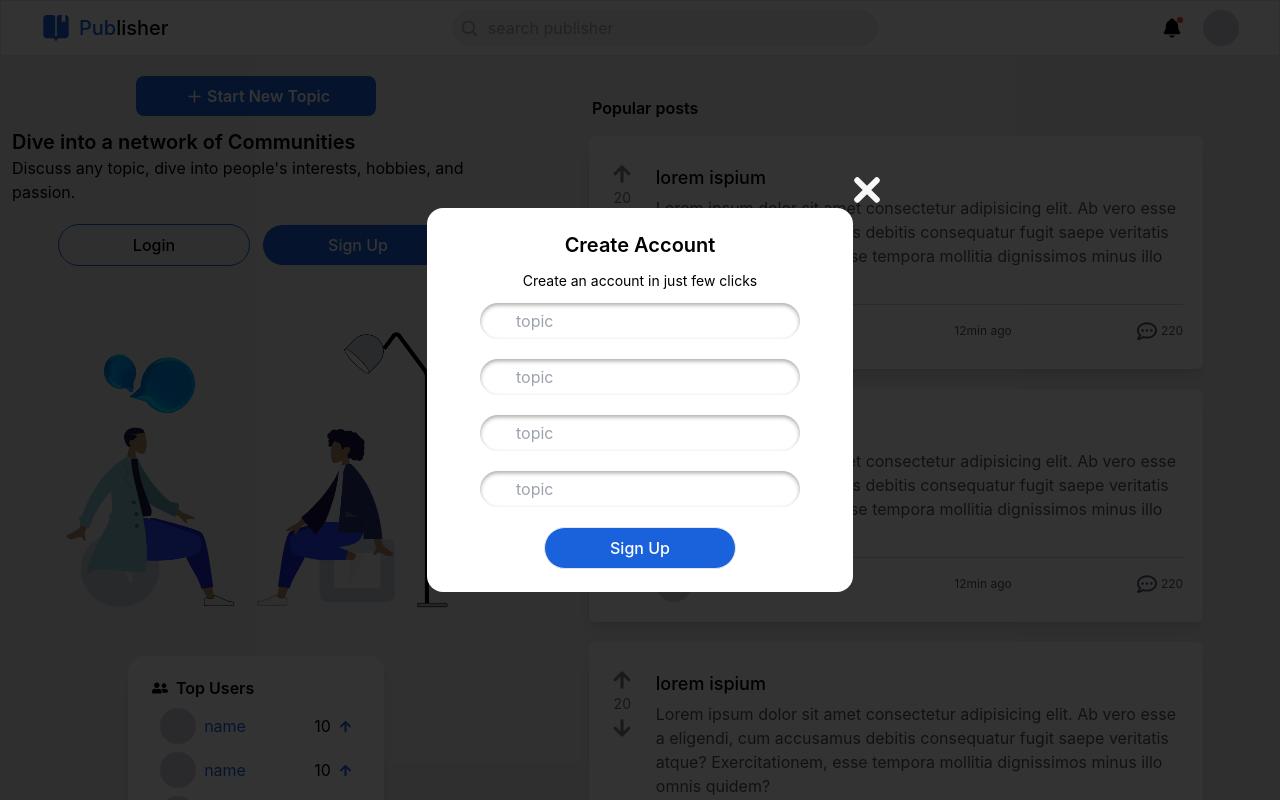
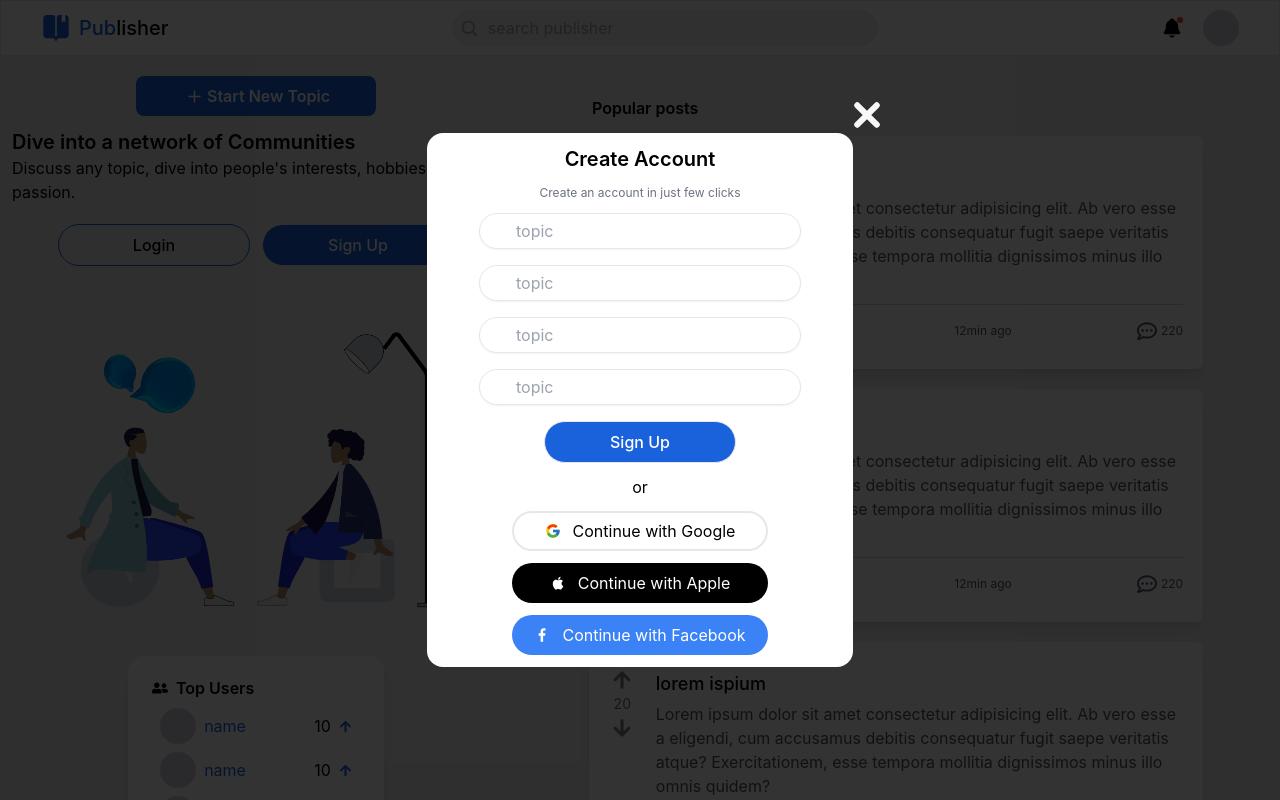
Before and after one commit to Michaeloye/publisher, a React (Vite) app: page / in a window 1280 px wide. Both pictures are taken after a click on the element "Login". Built offline with nearby package versions, Linux system fonts and the light colour scheme.

Commit message:
Add other sign up options

```diff
--- a/src/components/Modal/index.jsx
+++ b/src/components/Modal/index.jsx
@@ -2,12 +2,14 @@ import React from "react";
 import Backdrop from "../Backdrop";
 import close from "../../assets/close.svg";
 import LoginOrSignup from "../LoginOrSignup";
-
+import { FcGoogle } from "react-icons/fc";
+import { GrFacebookOption } from "react-icons/gr";
+import { DiApple } from "react-icons/di";
 export default function Modal({ handleClose }) {
   return (
     <Backdrop>
       <div
-        className="relative mx-auto h-96 w-11/12 md:w-1/3 bg-white flex flex-col items-center justify-center rounded-2xl gap-3"
+        className="relative mx-auto h-11/12 w-11/12 md:w-1/3 bg-white flex flex-col items-center justify-center rounded-2xl gap-2 md:gap-3 py-3"
         onClick={(e) => e.stopPropagation()}
       >
         <img
@@ -16,23 +18,43 @@ export default function Modal({ handleClose }) {
           className="h-7 w-7 absolute cursor-pointer -top-8 right-0 md:-right-7"
         />
         <h1 className="md:text-xl font-semibold">Create Account</h1>
-        <p className="text-sm">Create an account in just few clicks</p>
-        <form className="flex flex-col items-center w-3/4 gap-5">
+        <p className="text-xs text-gray-500">
+          Create an account in just few clicks
+        </p>
+        <form className="flex flex-col items-center w-3/4 gap-3 md:gap-4">
           <input
             type="text"
             name="topic"
             placeholder="topic"
             autoComplete="off"
             spellCheck="false"
-            className=" h-8 md:h-9 px-9 py-1 rounded-full bg-white text-sm focus:outline-none lg:text-base inner shadow-inner"
-            style={{
-              "--tw-shadow": "inset 0 2px 4px 0 rgb(0 0 0 / 0.35)",
-              "--tw-shadow-colored": "inset 0 2px 4px 0 var(--tw-shadow-color)",
-              boxShadow:
-                "var(--tw-ring-offset-shadow, 0 0 #0000), var(--tw-ring-shadow, 0 0 #0000), var(--tw-shadow)",
-            }}
+            className=" h-10 md:h-9 px-9 py-1 rounded-full bg-white text-sm focus:outline-none lg:text-base border shadow-sm"
           />
           <input
+            type="text"
+            name="topic"
+            placeholder="topic"
+            autoComplete="off"
+            spellCheck="false"
+            className=" h-10 md:h-9 px-9 py-1 rounded-full bg-white text-sm focus:outline-none lg:text-base border shadow-sm"
+          />
+          <input
+            type="text"
+            name="topic"
+            placeholder="topic"
+            autoComplete="off"
+            spellCheck="false"
+            className=" h-10 md:h-9 px-9 py-1 rounded-full bg-white text-sm focus:outline-none lg:text-base border shadow-sm"
+          />
+          <input
+            type="text"
+            name="topic"
+            placeholder="topic"
+            autoComplete="off"
+            spellCheck="false"
+            className=" h-10 md:h-9 px-9 py-1 rounded-full bg-white text-sm focus:outline-none lg:text-base border shadow-sm"
+          />
+          {/* <input
             type="text"
             name="topic"
             placeholder="topic"
@@ -45,8 +67,8 @@ export default function Modal({ handleClose }) {
               boxShadow:
                 "var(--tw-ring-offset-shadow, 0 0 #0000), var(--tw-ring-shadow, 0 0 #0000), var(--tw-shadow)",
             }}
-          />
-          <input
+          /> */}
+          {/* <input
             type="text"
             name="topic"
             placeholder="topic"
@@ -59,8 +81,8 @@ export default function Modal({ handleClose }) {
               boxShadow:
                 "var(--tw-ring-offset-shadow, 0 0 #0000), var(--tw-ring-shadow, 0 0 #0000), var(--tw-shadow)",
             }}
-          />
-          <input
+          /> */}
+          {/* <input
             type="text"
             name="topic"
             placeholder="topic"
@@ -73,9 +95,22 @@ export default function Modal({ handleClose }) {
               boxShadow:
                 "var(--tw-ring-offset-shadow, 0 0 #0000), var(--tw-ring-shadow, 0 0 #0000), var(--tw-shadow)",
             }}
-          />
+          /> */}
           <LoginOrSignup text={"Sign Up"} />
         </form>
+        <p>or</p>
+        <div className="border-2 h-10 w-64 flex items-center justify-center gap-3 rounded-full cursor-pointer">
+          <FcGoogle />{" "}
+          <p className="text-sm md:text-base">Continue with Google</p>
+        </div>
+        <div className="h-10 w-64 flex items-center justify-center gap-3 rounded-full bg-black text-white cursor-pointer">
+          <DiApple />
+          <p className="text-sm md:text-base">Continue with Apple</p>
+        </div>
+        <div className="h-10 w-64 flex items-center justify-center gap-3 rounded-full bg-blue-500 text-white cursor-pointer">
+          <GrFacebookOption />
+          <p className="text-sm md:text-base">Continue with Facebook</p>
+        </div>
       </div>
     </Backdrop>
   );
```
